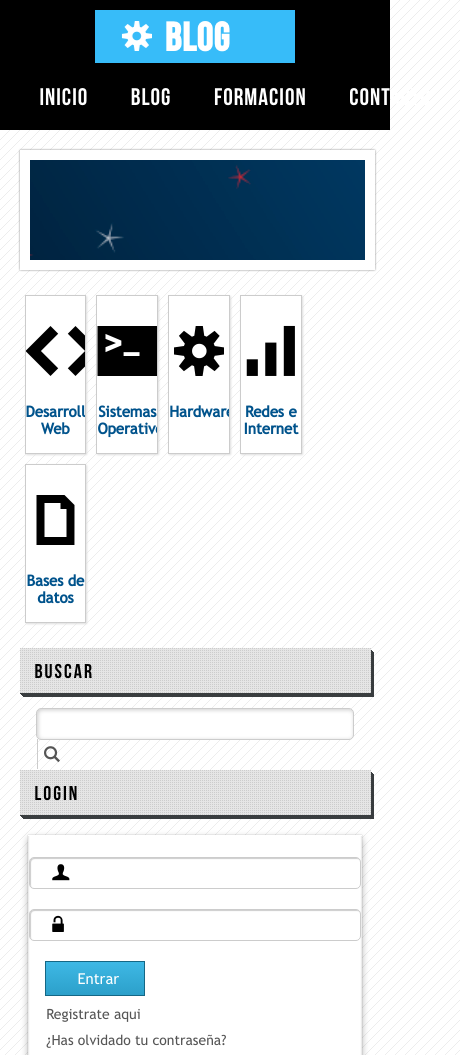
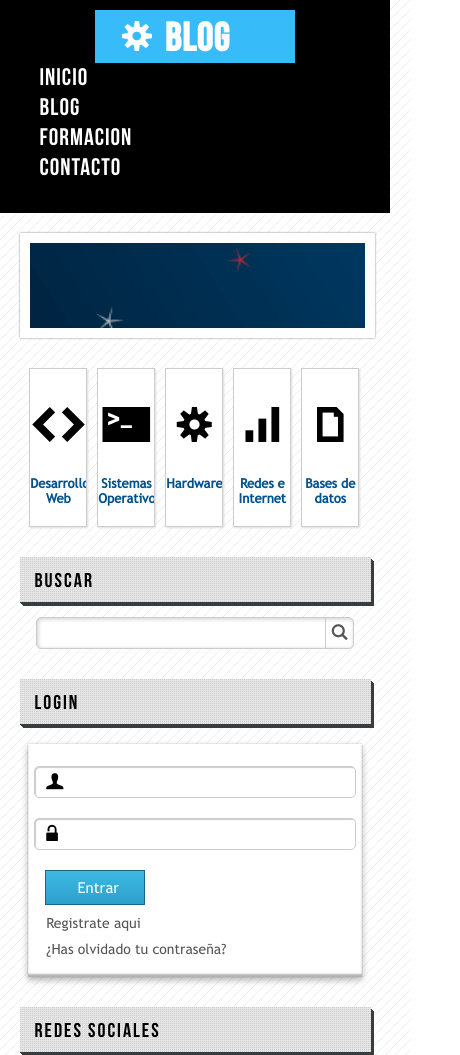
Before and after one commit to sebalaca/masterCSS-proyecto2, a plain HTML site: page index.html in a window 390 px wide. Shown: the top 1055 px of the page, 460 px wide, since content can reach past the window. Drawn offline with Linux system fonts and the light colour scheme.

Commit message:
update responsive 405px

```diff
--- a/css/responsive.css
+++ b/css/responsive.css
@@ -219,4 +219,119 @@
     #footer h5{
         font-size: 25px;
     }
+
+    .card .icon{
+        font-size: 45px;
+    }
+
+    .card:hover .icon{
+        font-size: 45px;
+    }
 }
+
+@media (max-width: 579px) {
+    #lateral input[type="text"] {
+        width: 92%;
+    }
+
+    #login #user, #login #password {
+        margin-left: 18px;
+    }
+}
+
+@media (max-width: 563px) {
+    .card {
+        width: 16%;
+        margin: 1.8%;
+    }
+}
+
+@media (max-width: 506px) {
+    #lateral input[type="text"] {
+        width: 90%;
+    }
+
+    #articles article {
+        width: 95%;
+    }
+}
+
+@media (max-width: 498px) {
+
+    .card {
+        width: 16%;
+        margin: 2.8%;
+        margin-right: auto;
+    }
+
+    .card .category{
+        font-size: 14px;
+    }
+}
+
+@media (max-width: 475px) {
+
+    #header{
+        width: 100%;
+        height: 203px;
+        padding-top: 10px;
+    }
+
+    #menu{
+        clear: both;
+        float: none;
+        width: 100%;
+        margin: 0px auto;
+    }
+
+    #menu ul li{
+        width: 100%;
+        line-height: 52px;
+    }
+
+    #menu ul li a{
+        width: 100%;
+        line-height: 30px;
+    }
+
+    #menu ul li a:hover{
+        color: #37bcf9;
+        transform: scale(1,1);
+    }
+
+    #banner {
+        height: 85px;
+    }
+
+    #banner h1{
+        font-size: 20px;
+    }
+
+    .card .icon{
+        font-size: 35px;
+    }
+
+    .card:hover .icon{
+        font-size: 35px;
+    }
+
+    .card .category{
+        font-size: 13px;
+    }
+
+
+
+}
+
+
+
+@media (max-width: 405px) {
+    #lateral input[type="text"] {
+        width: 88%;
+    }
+
+    #login input[type="email"],
+    #login input[type="password"] {
+        width: 87%;
+    }
+}
```
